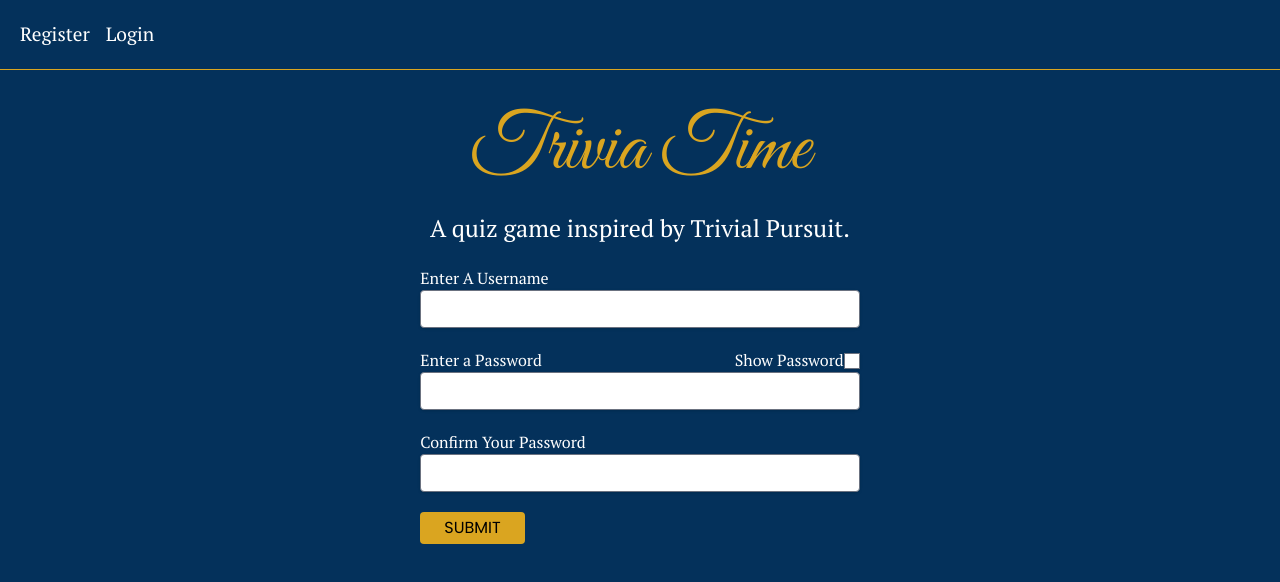
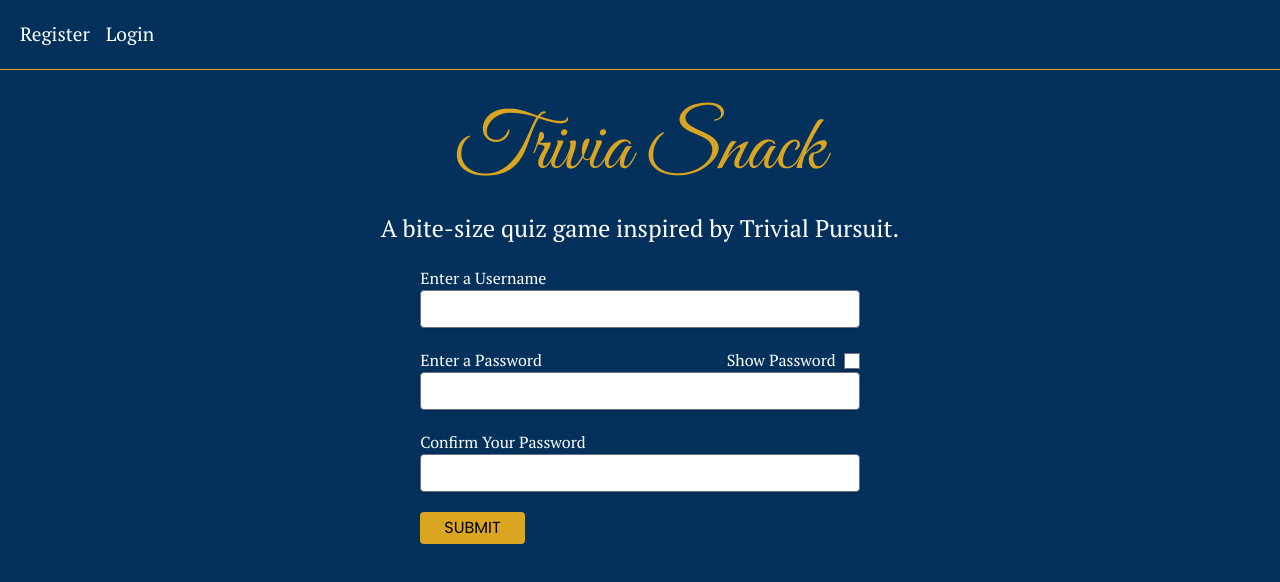
Before and after one commit to chris-hegarty/trivia-snack, a React (Create React App) app: page /register in a window 1280 px wide. Shown: the top 582 px of the page. Built offline with nearby package versions, Linux system fonts and the light colour scheme.

Commit message:
Rename, various sx changes

```diff
--- a/public/index.html
+++ b/public/index.html
@@ -49,7 +49,7 @@
 			rel="stylesheet"
 		/>
 
-		<title>React App</title>
+		<title>Trivia Snack</title>
 	</head>
 	<body className="navy">
 		<noscript>You need to enable JavaScript to run this app.</noscript>
--- a/src/components/LoginPage.jsx
+++ b/src/components/LoginPage.jsx
@@ -1,29 +1,27 @@
-import React, {useContext, useState} from "react"
-import { useNavigate } from "react-router-dom"
+import React, { useContext, useState } from "react";
+import { useNavigate } from "react-router-dom";
 import { PlayerContext } from "../context/PlayerContext";
 
-
 function LoginPage() {
-
 	const navigate = useNavigate();
-  const[username, setUsername] = useState("");
-  const[password, setPassword] = useState("");
+	const [username, setUsername] = useState("");
+	const [password, setPassword] = useState("");
 	const [show, setShow] = useState(false);
-  const {login} = useContext(PlayerContext)
+	const { login } = useContext(PlayerContext);
 
 	return (
 		<>
 			<main>
 				<section className="intro flex center align-center column">
-            <h1 className="gold">Trivia Time</h1>
-            <h2>A quiz game inspired by Trivial Pursuit.</h2>
+					<h1 className="gold">Trivia Snack</h1>
+					<h2>A bite-size quiz game inspired by Trivial Pursuit.</h2>
 					<div className="register-page">
 						<div className="form-field">
 							<label htmlFor="user-name">Username</label>
 							<input
 								value={username}
 								onChange={(e) => {
-                          setUsername(e.target.value)
+									setUsername(e.target.value);
 								}}
 								type="text"
 								id="user-name"
@@ -37,31 +35,32 @@ function LoginPage() {
 									<label htmlFor="check-box">Show Password</label>
 									<input
 										value={show}
-                                      onChange={(e) => { setShow(e.target.checked) }}
+										onChange={(e) => {
+											setShow(e.target.checked);
+										}}
 										type="checkbox"
 										name="register-checkbox"
 										id="login-check-box"
-                                      className="shadow appearance-none border  text-gray-700 leading-tight focus:outline-none focus:shadow-outline"
+										className="shadow appearance-none border  text-gray-700 leading-tight focus:outline-none focus:shadow-outline ml-2"
 									/>
 								</span>
 							</div>
 							<input
 								value={password}
 								onChange={(e) => {
-                                  setPassword(e.target.value)
+									setPassword(e.target.value);
 								}}
 								type={show === true ? "text" : "password"}
 								id="password"
 								className="shadow appearance-none border rounded w-full py-2 px-3 text-gray-700 leading-tight focus:outline-none focus:shadow-outline"
 							/>
-
 						</div>
 						<button
 							className="rounded bg-[#daa520] py-1 px-6"
 							onClick={(e) => {
-                  e.preventDefault()
-                      login(username)
-                      navigate("/game")
+								e.preventDefault();
+								login(username);
+								navigate("/game");
 							}}
 						>
 							Submit
@@ -70,7 +69,7 @@ function LoginPage() {
 				</section>
 			</main>
 		</>
-  )
+	);
 }
 
-export default LoginPage
+export default LoginPage;
--- a/src/components/Menu.jsx
+++ b/src/components/Menu.jsx
@@ -9,7 +9,7 @@ function Menu() {
 			<nav className="flex center space-between align-center">
 				{loggedInPlayer && (
 					<div>
-						<p className="gold nav-logo">Trivia Time</p>
+						<p className="gold nav-logo">Trivia Snack</p>
 					</div>
 				)}
 				<ul className="flex flex-end p-3">
--- a/src/components/RegisterPage.jsx
+++ b/src/components/RegisterPage.jsx
@@ -26,11 +26,11 @@ function RegisterPage() {
 	return (
 		<main>
 			<section className="intro flex center align-center column">
-				<h1 className="gold">Trivia Time</h1>
-				<h2>A quiz game inspired by Trivial Pursuit.</h2>
+				<h1 className="gold">Trivia Snack</h1>
+				<h2>A bite-size quiz game inspired by Trivial Pursuit.</h2>
 				<div className="register-page">
 					<div className="form-field">
-						<label htmlFor="user-name">Enter A Username</label>
+						<label htmlFor="user-name">Enter a Username</label>
 						<input
 							value={username}
 							onChange={(e) => {
@@ -54,7 +54,7 @@ function RegisterPage() {
 									type="checkbox"
 									name="register-checkbox"
 									id="register-check-box"
-									className="shadow appearance-none border  text-gray-700 leading-tight focus:outline-none focus:shadow-outline"
+									className="shadow appearance-none border ml-2 text-gray-700 leading-tight focus:outline-none focus:shadow-outline"
 								/>
 							</span>
 						</div>
```
Lines whose indentation alone changed are shown as unchanged.
